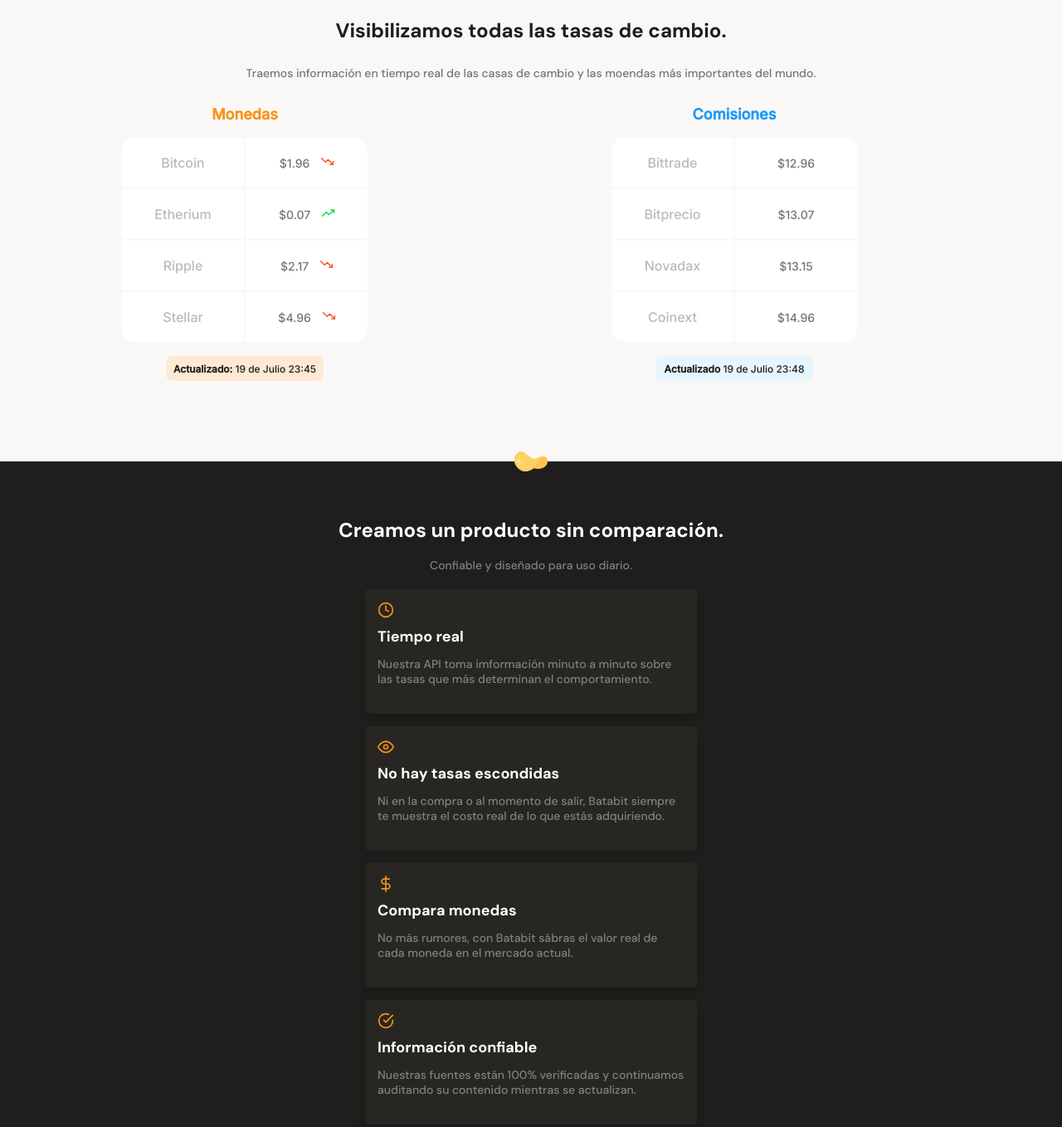
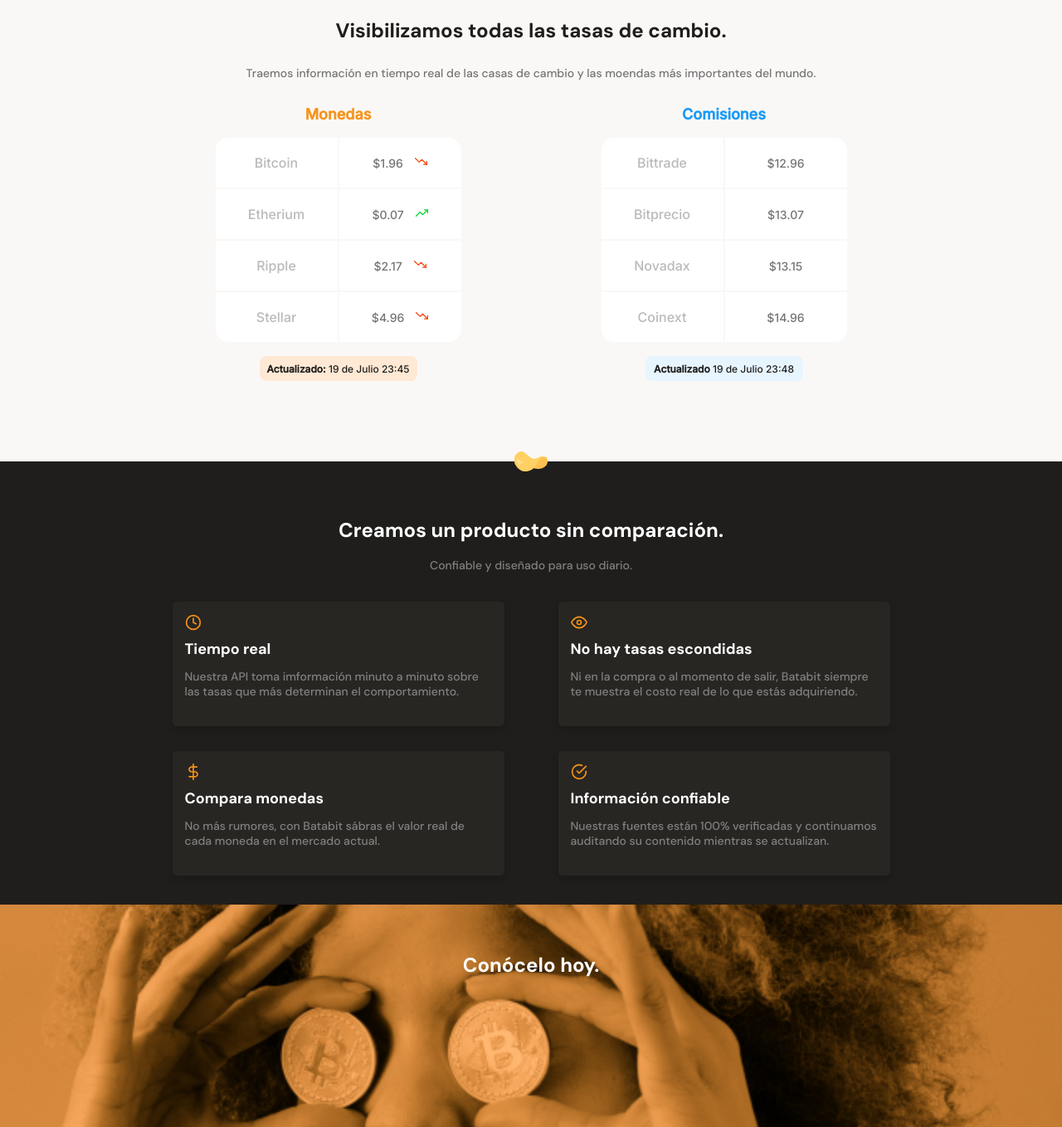
Before and after one commit to mr95david/BatataBit, a plain HTML site: page index.html in a window 1280 px wide. Shown: the part 640-1998 px from the top of the page at 83% size. Drawn offline with Linux system fonts and the light colour scheme.

Commit message:
Ingresamos las ultimas especificaciones de nuestro producto

```diff
--- /dev/null
+++ b/css/tablet.css
@@ -0,0 +1,16 @@
+.main-container-tables {
+    display: flex;
+    width: 930px;
+    margin: 0 auto;
+}
+
+.product-cards--container {
+    display: flex;
+    flex-wrap: wrap;
+    width: 930px;
+    margin: 0 auto;
+}
+
+.plans-container--slider {
+    justify-content: center;
+}
--- a/index.html
+++ b/index.html
@@ -9,6 +9,7 @@
     <link rel="preconnect" href="https://fonts.gstatic.com" crossorigin>
     <link href="https://fonts.googleapis.com/css2?family=DM+Sans:wght@400;500;700&family=Inter:wght@300;500&display=swap" rel="stylesheet">
     <link rel="stylesheet" href="style.css">
+    <link rel="stylesheet" href="./css/tablet.css" media="(min-width: 930px)">
 </head>
 <body>
     <header>
```
